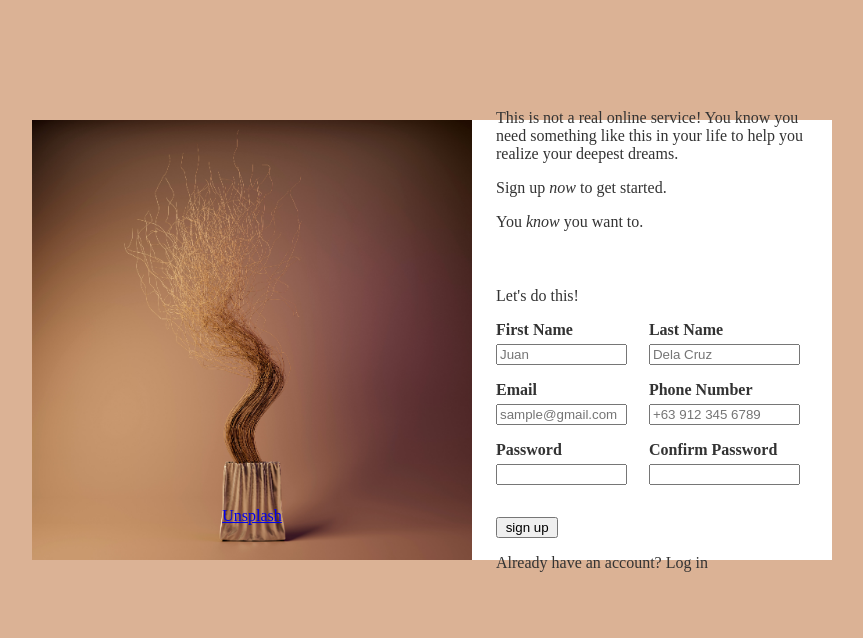
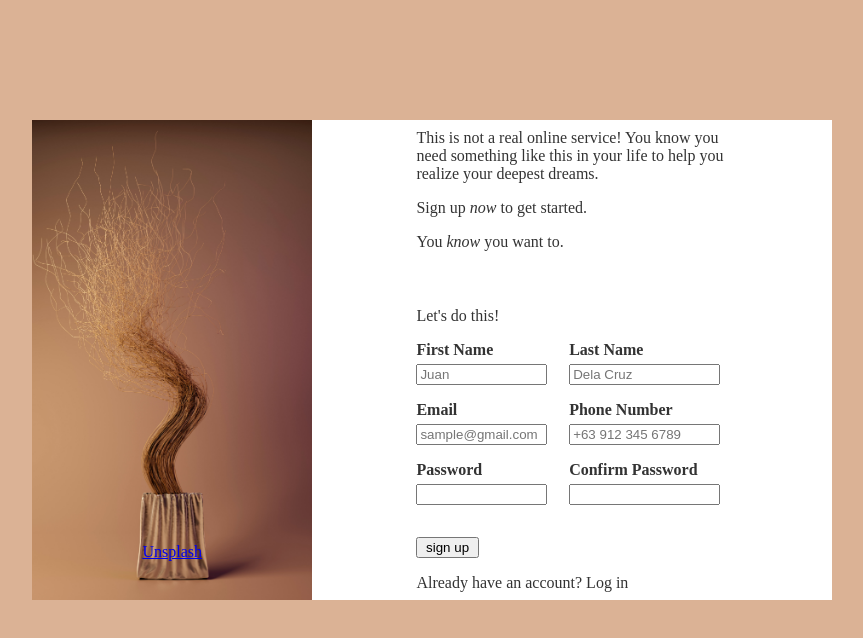
Before and after one commit to meowyboii/signup-form, a plain HTML site: page index.html in a window 1280 px wide. Shown: the whole page, without its empty margins (208-1071 px from the left). Drawn offline with Linux system fonts and the light colour scheme.

Commit message:
fix background image scaling issue
the previous implementation pf the background image did not scale together with its container

```diff
--- a/styles.css
+++ b/styles.css
@@ -41,19 +41,20 @@ button {
 
 #container {
   display: flex;
-  height: 55vh;
+  height: 60vh;
   width: auto;
   margin: 15vh 30vh;
   background-color: white;
 }
 #bg-image {
-  height: 100%;
-  width: auto;
+  height: auto;
+  width: 45%;
   position: relative;
 }
 #bg-image img {
   height: 100%;
-  width: auto;
+  width: 100%;
+  object-fit: cover;
 }
 #bg-image-content a {
   position: absolute;
@@ -63,10 +64,12 @@ button {
   text-align: center;
 }
 #form-container {
+  width: 50%;
   display: flex;
   flex-direction: column;
   background-color: white;
-  padding: var(--spacing-large);
+  margin: var(--spacing-large);
+  padding: 80px;
   justify-content: center;
 }
 #form-section {
```
